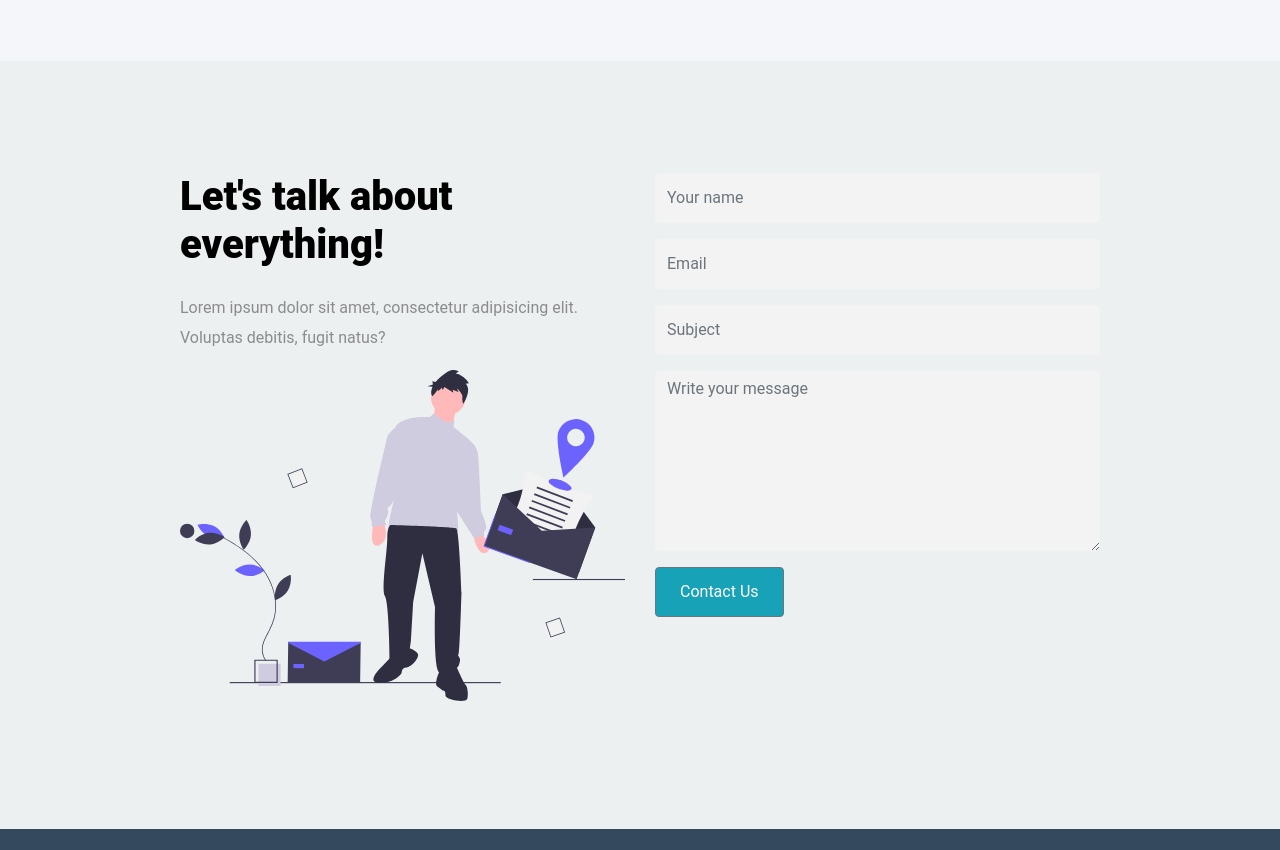
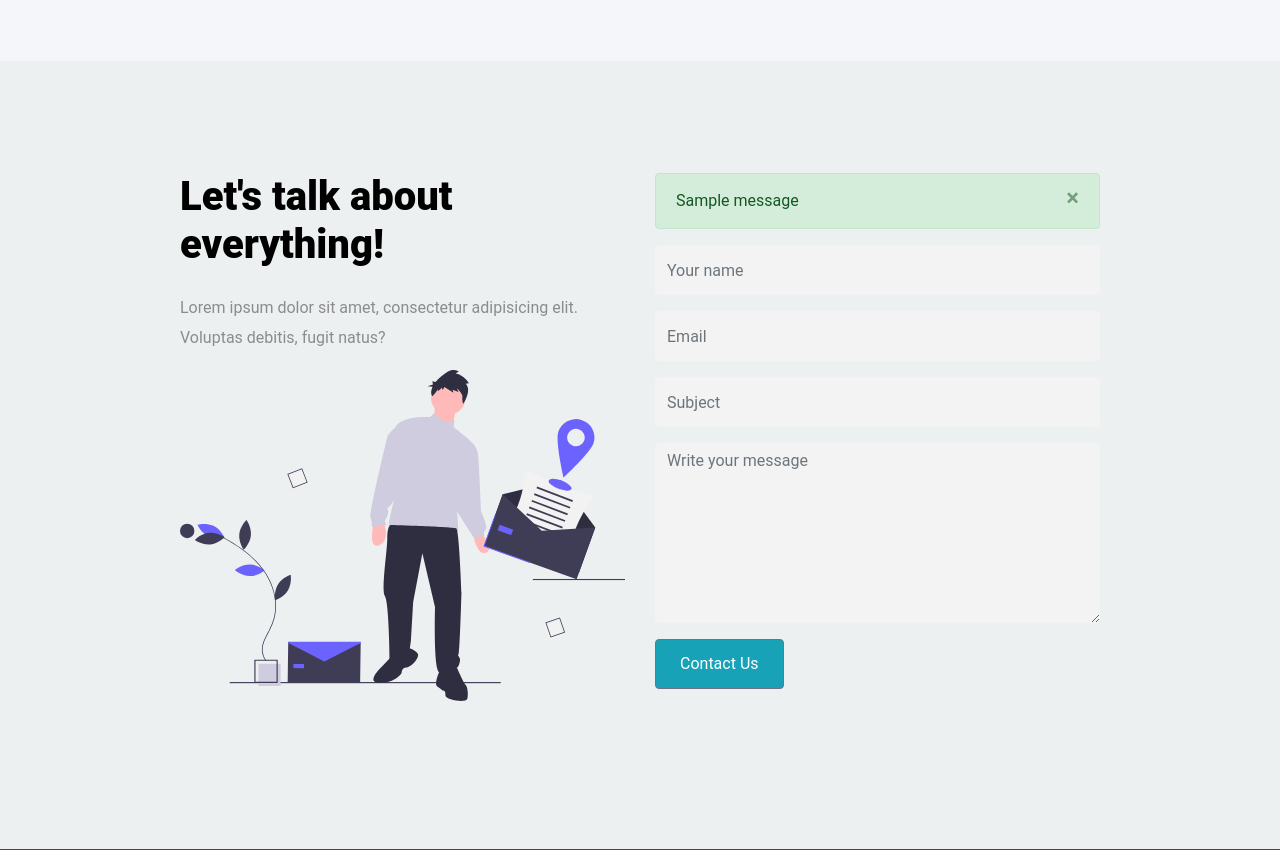
Before and after one commit to EbrahimElgharib/GraduationProject2021, a Django app: page /contact/ in a window 1280 px wide. Shown: the part 86-936 px from the top of the page. Run offline with Django 3.2, Linux system fonts and the light colour scheme; data comes from the database, SQL or seed files in the repository; one stand-in notice (Sample message) is shown; parts of the project's set-up code (start-up, migrations or seed data) failed here and were passed over; some libraries are stand-ins or nearby versions.

Commit message:
edit alert cintact

```diff
--- a/contact/templates/contact/contact.html
+++ b/contact/templates/contact/contact.html
@@ -17,6 +17,18 @@
                                     class="img-fluid img-responsive"></p>
                         </div>
                         <div class="col-md-6">
+
+                            <!-- Start Messeage from backend view -->
+                            {% for message in messages %}
+                            <div class="alert {{ message.tags }} alert-dismissible alert-success" role="alert">
+                                <button type="button" class="close" data-dismiss="alert" aria-label="Close">
+                                    <span aria-hidden="true">&times;</span>
+                                </button>
+                                {{ message }}
+                            </div>
+                            {% endfor %}
+                            <!-- End Messeage from backend view -->
+
                             <form class="mb-5" method="post" id="contactForm">
                                 {% csrf_token %}
                                 <div class="row">
--- a/contact/views.py
+++ b/contact/views.py
@@ -1,3 +1,4 @@
+from django.contrib import messages
 from settings.forms import SubscriberForm
 from django.conf import settings
 from django.core.mail import send_mail
@@ -18,5 +19,6 @@ def send_email(request):
             [settings.EMAIL_HOST_USER]
         )
         print('email is sent')
+        messages.error(request, 'Your Message is Sent successfully')
     print('go return')
     return render(request, 'contact/contact.html', {'subscriber_form': SubscriberForm()})
```
